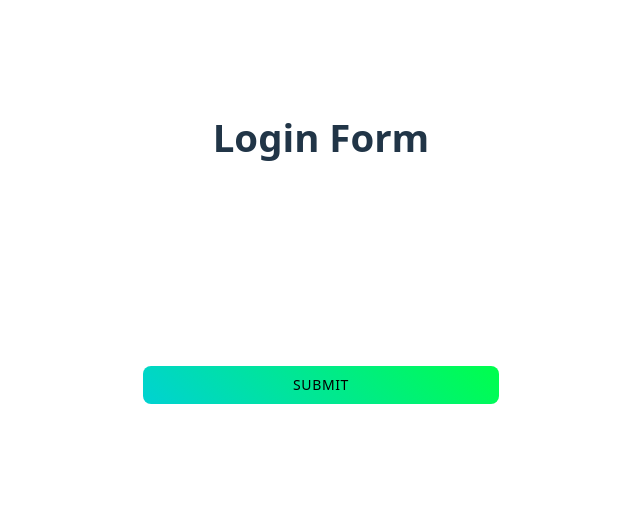
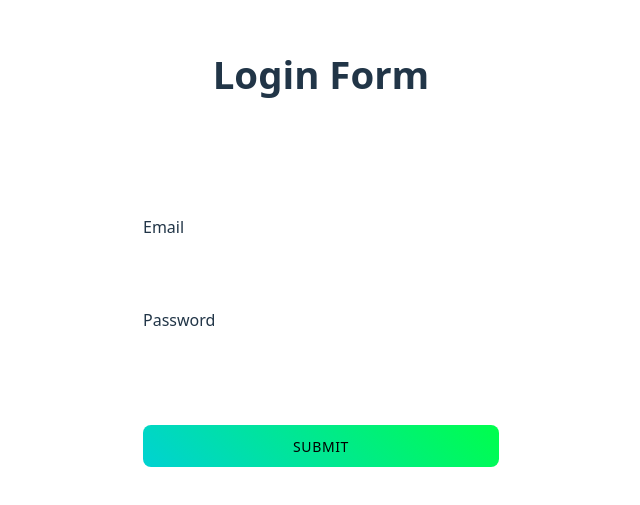
Before and after one commit to Sajid-developer/react-project-using-vite-bundler, a React (Vite) app: page / in a window 1280 px wide. Shown: the part 153-658 px from the top of the page, without its empty margins (319-959 px from the left). Built offline with nearby package versions, Linux system fonts and the light colour scheme.

Commit message:
Added form validation & improved code logic.

```diff
--- a/src/App.css
+++ b/src/App.css
@@ -51,13 +51,13 @@ form{
   box-sizing: border-box;
 }
 form h1{
-  margin-bottom: 60px;
+  margin-bottom: 120px;
 }
 form input{
   width: 100%;
-  font-size: 1rem;
-  padding: 0.5rem 1rem;
-  margin: 12px auto;
+  font-size: 0.9rem;
+  padding: 0.6rem 1rem;
+  margin: 6px 0 24px 0;
   color: white;
   border: 0;
   outline: none;
@@ -72,7 +72,7 @@ input:focus{
 button{
   width: 100%;
   background: linear-gradient(45deg, rgb(0, 210, 210), rgb(0, 255, 76));
-  padding: 0.6rem 2rem;
+  padding: 0.7rem 2rem;
   border: none;
   outline: none;
   text-transform: uppercase;
--- a/src/Login.jsx
+++ b/src/Login.jsx
@@ -1,38 +1,58 @@
-import React, {useState} from 'react'
+import React, { useState } from 'react'
 
-const Login = ({handlelogin}) => {
+const Login = ({ handlelogin }) => {
 
   const [email, setEmail] = useState('')
   const [password, setPassword] = useState('')
+  const [error, setError] = useState('')
 
-    const SubmitHandler = (event)=>{
-      event.preventDefault();
-      console.log('Form submitted successfully.')
+  const validateEmail = (email) => {
+    // Simple email regex
+    return /\S+@\S+\.\S+/.test(email)
+  }
 
-      handlelogin(email,password)
+  const submitHandler = (event) => {
+    event.preventDefault()
+    setError('')
 
-    //   console.table(userInfo);
-      console.log('Eamil is', email);
-      console.log('Password is', password);
+    if (!validateEmail(email)) {
+      setError('Please enter a valid email address.')
+      return
+    }
+    if (password.length < 8) {
+      setError('Password must be at least 8 characters.')
+      return
+    }
 
+    handlelogin(email, password)
     setEmail('')
     setPassword('')
   }
 
+  return (
+    <form onSubmit={submitHandler}>
+      <h1>Login Form</h1>
+      {error && <p style={{ fontSize: '16px', color: 'red', marginBottom: '40px' }}>{error}</p>}
 
-    return (
-      <>
-        <form onSubmit={(e) => SubmitHandler(e)}>
+      <label style={{ display: 'flex', width: '100%', fontSize: '16px' , textAlign: 'left' }}>Email</label>
+        <input
+          type="email"
+          name="email"
+          value={email}
+          onChange={e => setEmail(e.target.value)}
+        />
 
-          <h1>Login Form</h1>
-
-          <input type="email" name="email" value={email} onChange={(e) => setEmail(e.target.value)} required/> <br/>
-
-          <input type="password" name="password" value={password} onChange={(e) => setPassword(e.target.value)} required/><br/><br/>
-
+      <br />
+      <label style={{ display: 'flex', width: '100%', fontSize: '16px' , textAlign: 'left' }}>Password</label>
+        <input
+          type="password"
+          name="password"
+          value={password}
+          onChange={e => setPassword(e.target.value)}
+        />
+      <br /><br />
       <button type="submit">Submit</button>
     </form>
-      </>
   )
 }
 
```
Lines whose indentation alone changed are shown as unchanged.
